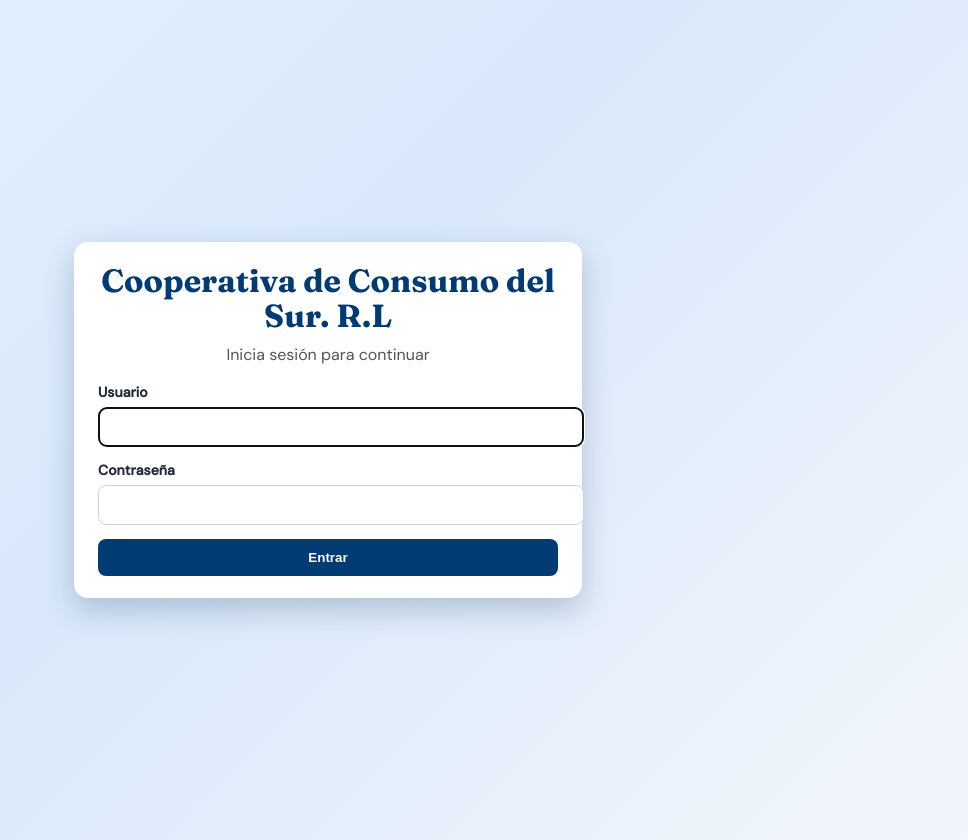
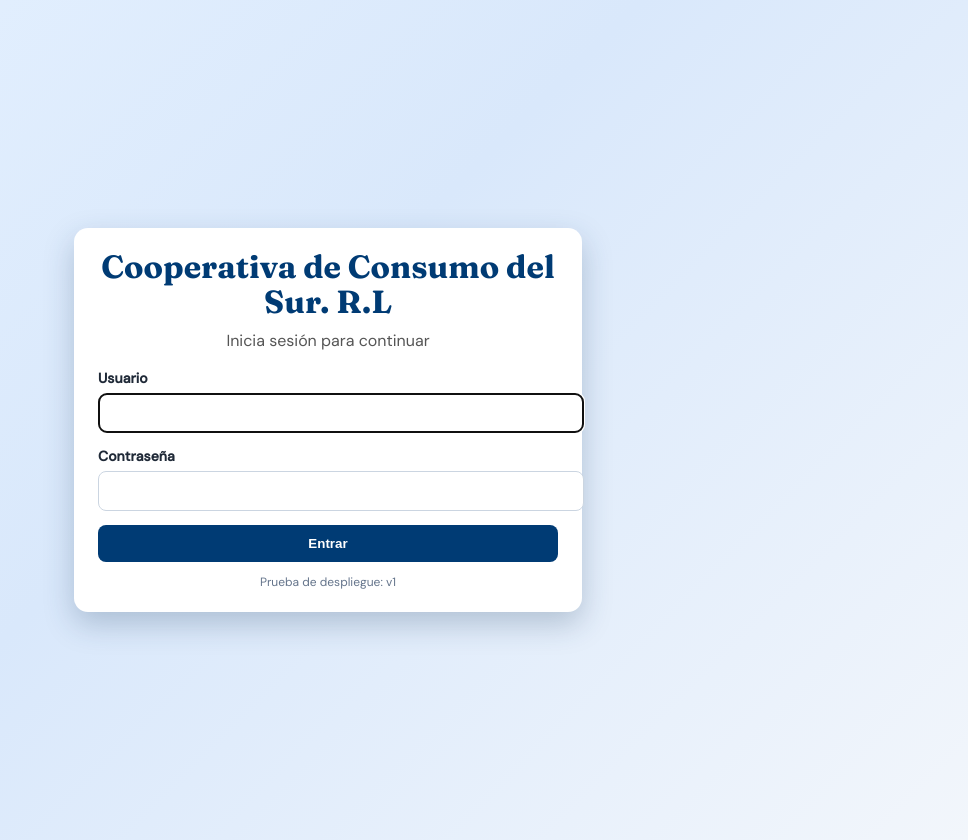
Before and after one commit to gthernandez96-cell/Cooperativa, a Flask app: page /login in a window 1280 px wide. Shown: the whole page, without its empty margins (312-1280 px from the left). Run offline with Flask 3, Linux system fonts and the light colour scheme; data comes from the database, SQL or seed files in the repository; some libraries are stand-ins or nearby versions.

Commit message:
Agregar prueba de despliegue v1

```diff
--- a/templates/login.html
+++ b/templates/login.html
@@ -21,6 +21,7 @@
     .alert { margin-bottom: 14px; padding: 10px 12px; border-radius: 8px; font-size: 14px; }
     .alert-danger { background: #fee2e2; color: #991b1b; }
     .alert-info { background: #dbecff; color: #1d4ed8; }
+    .deploy-check { margin-top: 12px; text-align: center; font-size: 12px; color: #64748b; }
   </style>
 </head>
 <body>
@@ -49,6 +50,7 @@
     </div>
     <button type="submit">Entrar</button>
   </form>
+  <div class="deploy-check">Prueba de despliegue: v1</div>
 </div>
 </body>
 </html>
```
